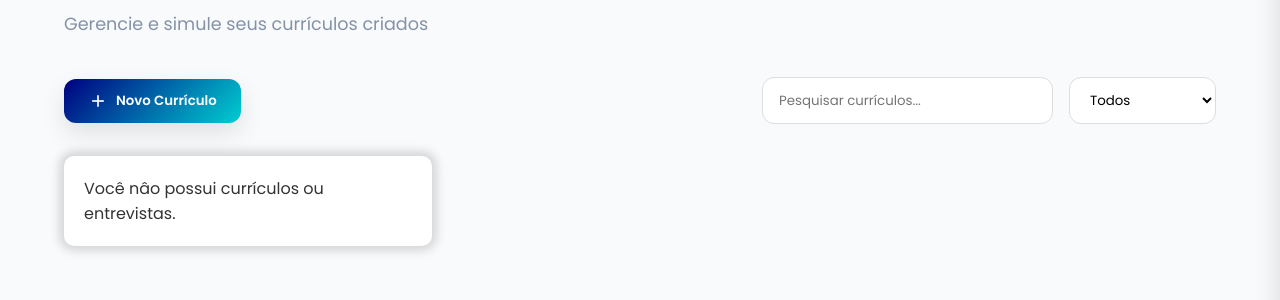
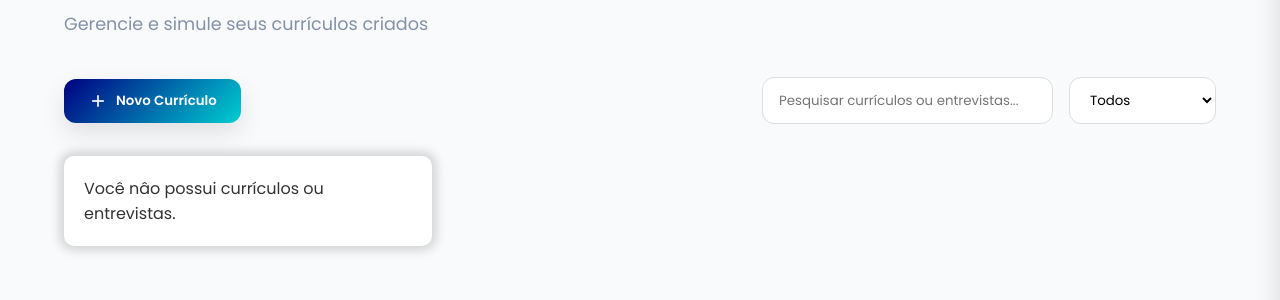
Before and after one commit to angelo-francisco/JobIA, a Django app: page /dashboard/ in a window 1280 px wide. Shown: the part 203-503 px from the top of the page. Run offline with Django 5.2, Linux system fonts and the light colour scheme; the visitor is signed in with stand-in values (Sample User, id 1); data that the repository does not hold is empty; some libraries are stand-ins or nearby versions.

Commit message:
improve the input placeholder, add onclick event to interview card button

```diff
--- a/templates/jobia/dashboard.html
+++ b/templates/jobia/dashboard.html
@@ -37,7 +37,7 @@
         </svg>Novo Currículo
       </button>
       <div class="search-filter">
-        <input type="text" placeholder="Pesquisar currículos..." />
+        <input type="text" placeholder="Pesquisar currículos ou entrevistas..." />
         <select>
           <option value="">Todos</option>
           <option value="recentes">Mais recentes</option>
@@ -113,7 +113,7 @@
             </p>
           </div>
           <div class="card-footer">
-            <button class="btn-outline">
+            <button class="btn-outline" onclick="window.location.href='{% url 'interview_simulation' interview.slug %}'">
               {% if interview.ended_at %}
                  Ver Resumo
               {% else %}
```
